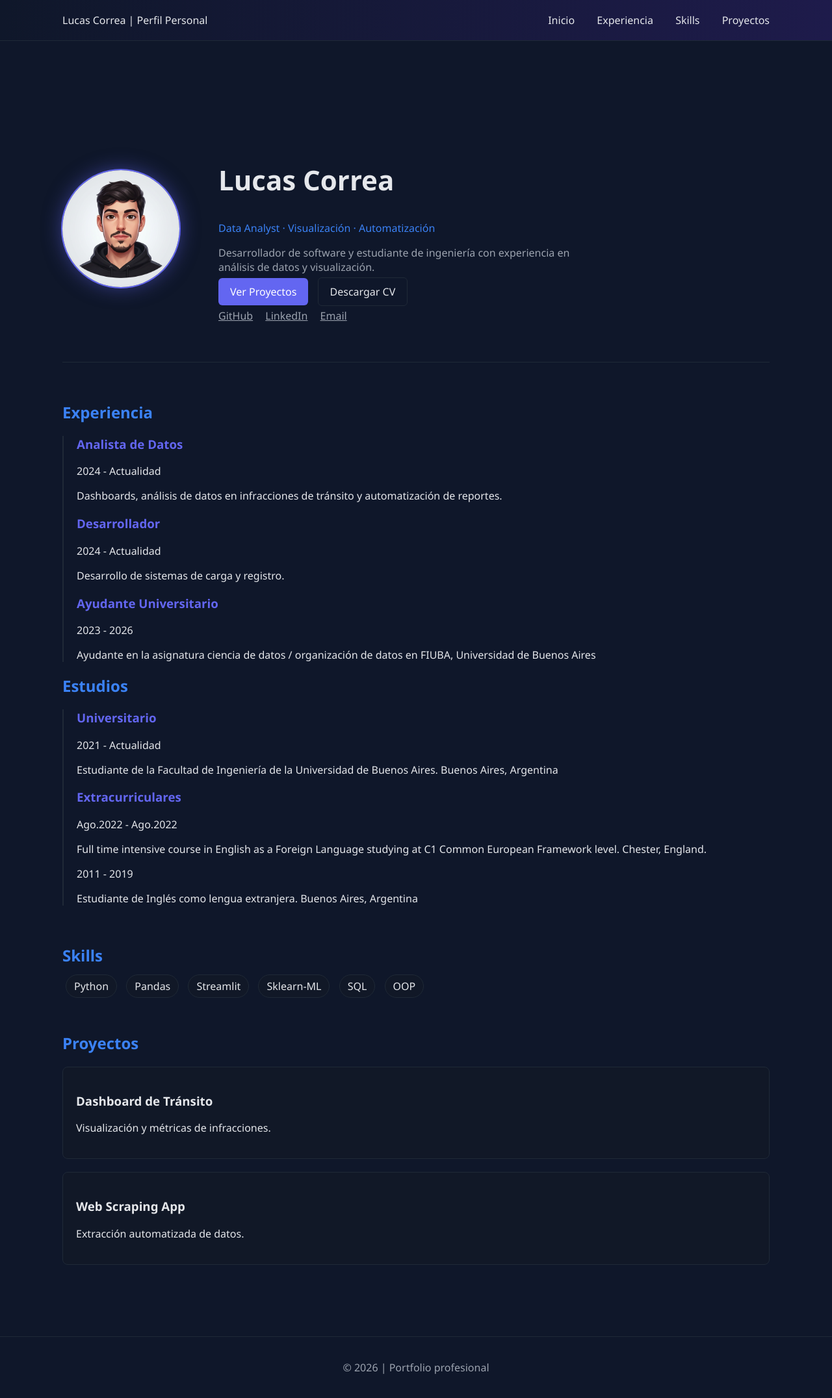
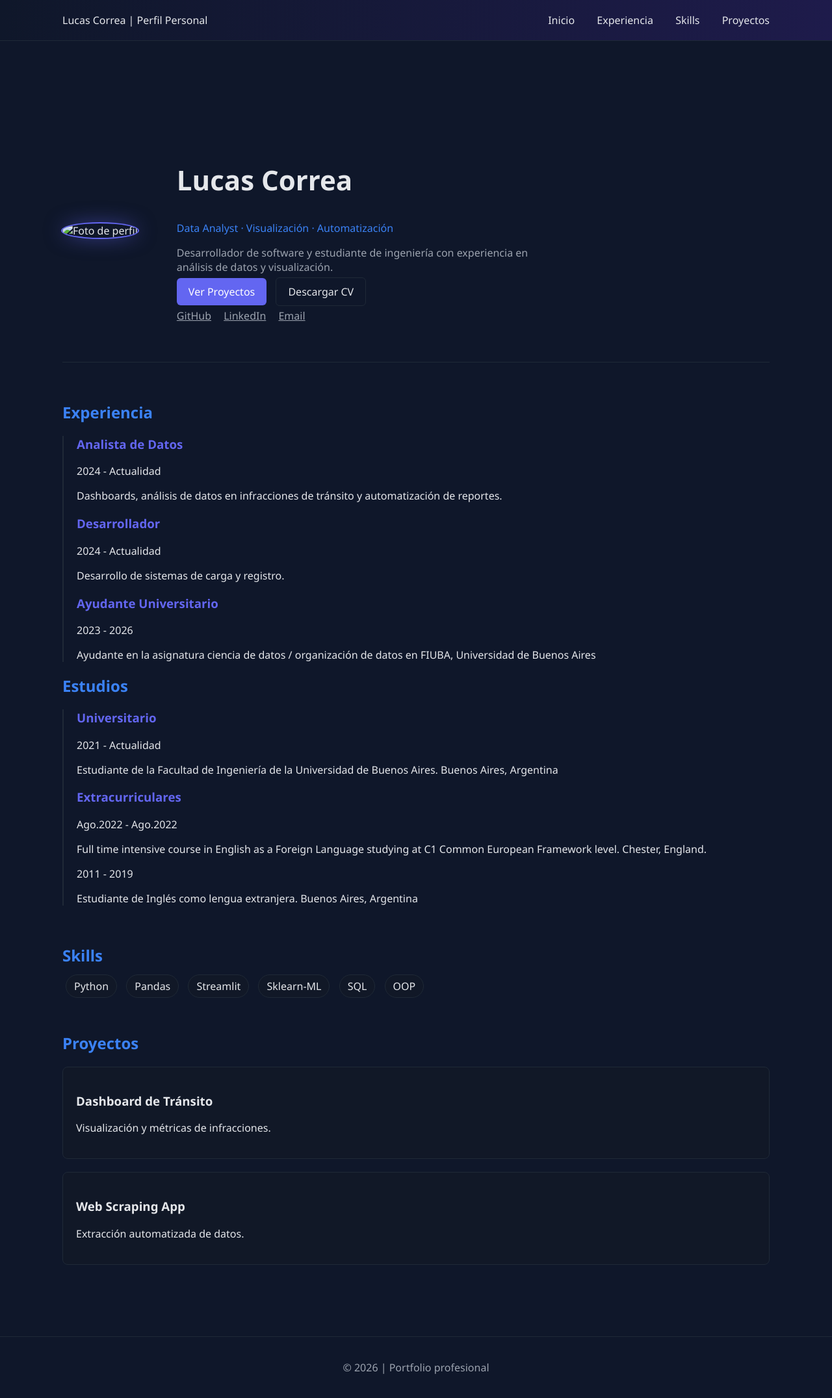
Before and after one commit to LucasVCorrea/Portfolio, a Jekyll site: the page built from docs/index.md, in a window 1280 px wide. Shown: the whole page at 65% size. Built offline with Jekyll 4.4.1, drawn with Linux system fonts in a browser that asks for light colours.

Commit message:
Update index.md

```diff
--- a/docs/index.md
+++ b/docs/index.md
@@ -8,7 +8,7 @@ title: Inicio
   <div class="hero-content">
 
     <div class="hero-image">
-      <img src="/assets/img/profile.jpg" alt="Foto de perfil">
+      <img src="docs/assets/img/profile.jpg" alt="Foto de perfil">
     </div>
 
     <div class="hero-text">
```
